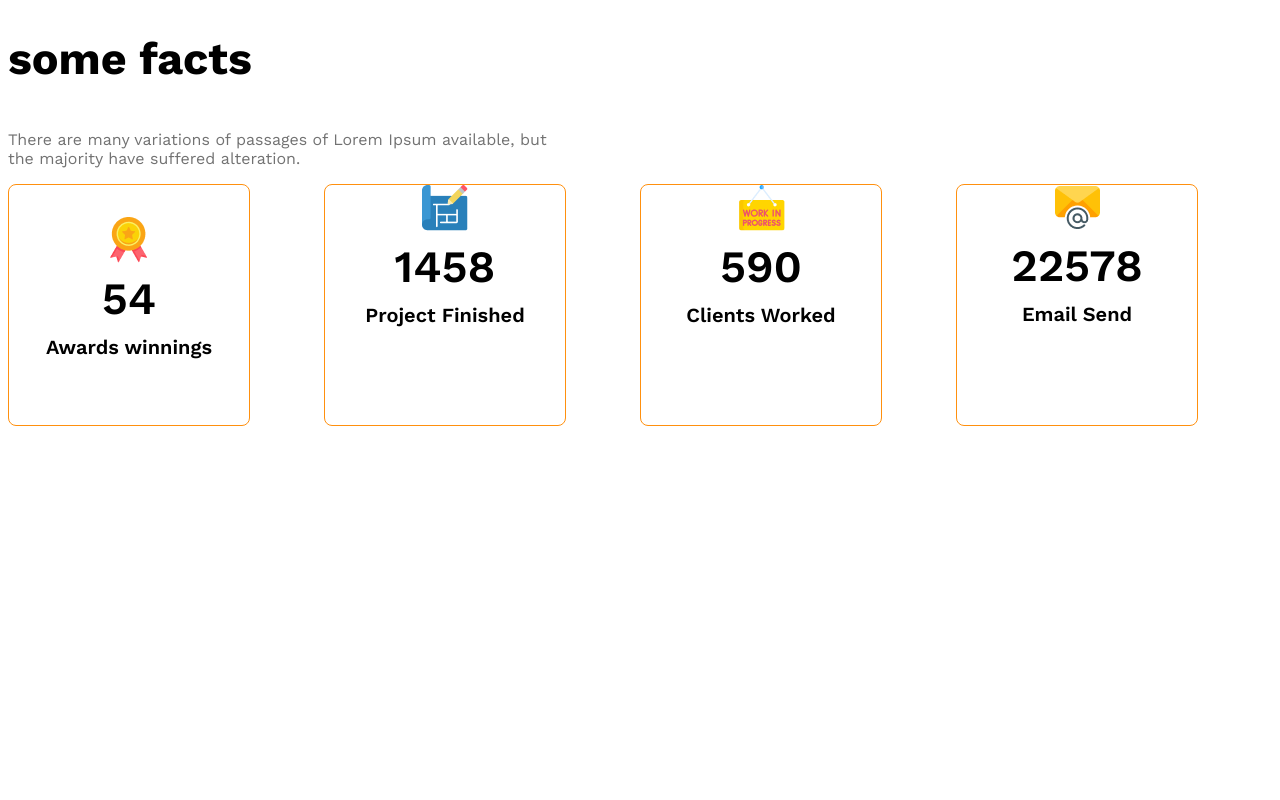
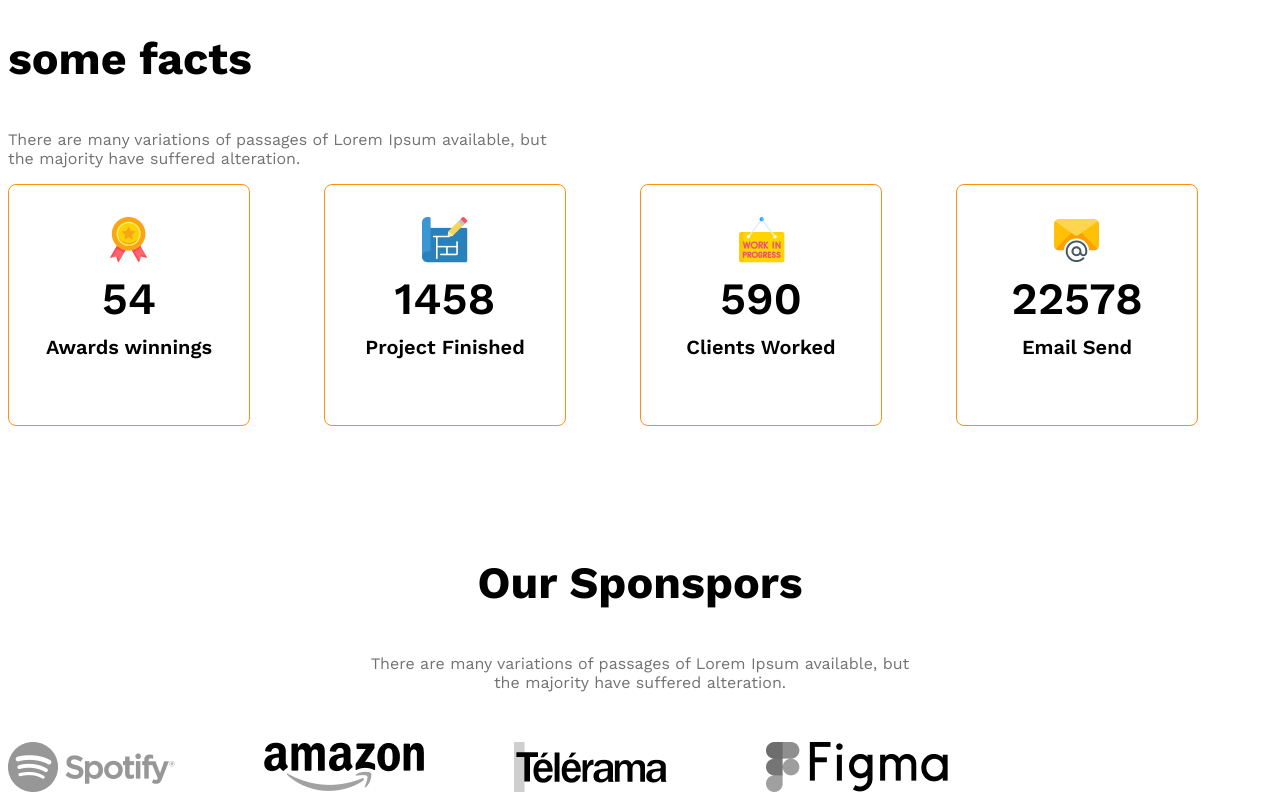
Before and after one commit to t-nijum/g3-architect-website, a plain HTML site: page index.html in a window 1280 px wide. Shown: the part 2115-2915 px from the top of the page. Before the commit the page ends 2671 px from the top, so only its background shows below. Drawn offline with nearby package versions, Linux system fonts and the light colour scheme.

Commit message:
added sponsor section and made it responsive

```diff
--- a/index.html
+++ b/index.html
@@ -59,21 +59,21 @@
                     <h5 class="fact-name">Awards winnings</h5>
                 </div>
              </div>
-             <div class="fact-card ">
+             <div class="fact-card display-flex ">
                     <div>
                         <img src="images/icons/projects.png" alt="" class="fact-icon">
                         <h4 class="fact-number">1458</h4>
                         <h5 class="fact-name">Project Finished</h5>
                     </div>
              </div>
-             <div class="fact-card">
+             <div class="fact-card display-flex">
                 <div>
                     <img src="images/icons/customers.png" alt="" class="fact-icon">
                     <h4 class="fact-number">590</h4>
                     <h5 class="fact-name">Clients Worked</h5>
                 </div>
              </div>
-             <div class="fact-card">
+             <div class="fact-card display-flex">
                 <div>
                      <img src="images/icons/email.png" alt="" class="fact-icon">
                     <h4 class="fact-number">22578</h4>
@@ -84,7 +84,18 @@
             </div>
          </section>
          <!-- some facts -->
-          <section class="some-facts">
+          <section class="our-sponsors">
+            <div class="sponsor-info">
+                <h3 class="section-title">Our Sponspors</h3>
+                <p class="text-light-gray">There are many variations of passages of Lorem Ipsum available, but the majority have suffered alteration.</p>
+
+            </div>
+            <div class="sponsor-companies">
+                <img src="images/sponsors/spotify.png" alt="">
+                <img src="images/sponsors/amazon.png" alt="">
+                <img src="images/sponsors/telerama.png" alt="">
+                <img src="images/sponsors/figma.png" alt="">
+            </div>
 
 
           </section>
--- a/styles/architects.css
+++ b/styles/architects.css
@@ -145,6 +145,21 @@ max-width: 530px;
     max-width: 540px;
 
 }
+/* sponsor related style */
+.sponsor-info{
+    max-width: 540px;
+    margin: 50px auto;
+    text-align: center;
+}
+.sponsor-companies{
+    display: grid;
+    grid-template-columns: repeat(5,1fr);
+
+}
+.sponsor-companies img{
+        filter: grayscale(100%);
+
+}
 
 /* responsive media query */
 @media screen and (max-width:576px){
@@ -152,8 +167,14 @@ max-width: 530px;
         flex-direction: column;
 
     }
-    .team-img-container{
-        grid-template-columns: repeat(1,1fr);
+    .team-img-container,
+    .facts-container,.sponsor-companies{
+        grid-template-columns: repeat(1fr);
+
+    }
+    .facts-container,.sponsor-companies{
+        justify-items: center;
+        gap: 24px;
     }
     .our-feature{
         margin-left: 20px;
```
